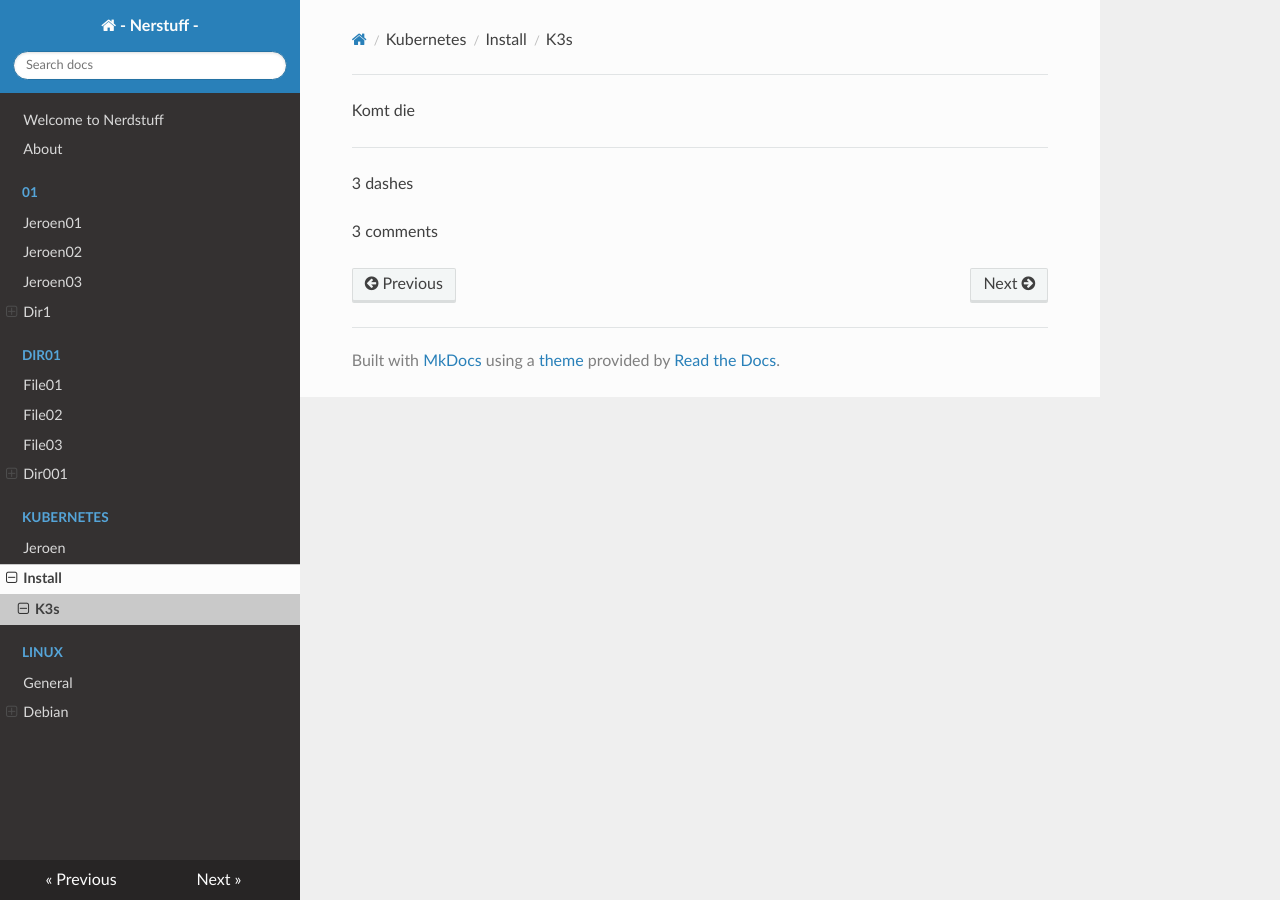
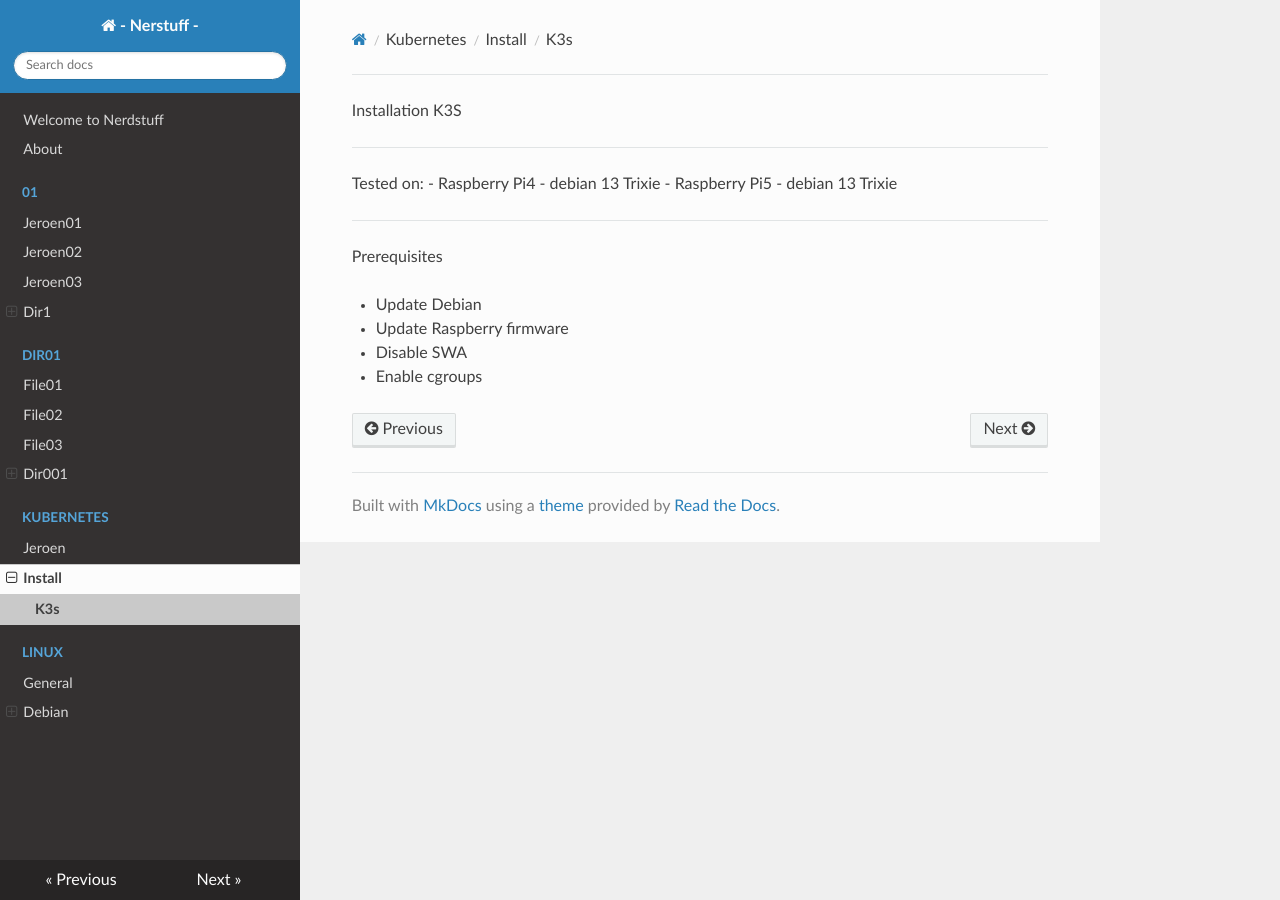
Before and after one commit to jrn74/mkdocs-nerdstuff, an MkDocs documentation site: the page built from doc/docs/kubernetes/install/k3s.md, in a window 1280 px wide. Built offline with MkDocs 1.6.1, drawn with Linux system fonts in a browser that asks for light colours; nearby versions of some CDN libraries.

Commit message:
small change

```diff
--- a/doc/docs/kubernetes/install/k3s.md
+++ b/doc/docs/kubernetes/install/k3s.md
@@ -1,6 +1,14 @@
-Komt die
+Installation K3S
 
 ---
-3 dashes
-###
-3 comments
+Tested on:
+- Raspberry Pi4 - debian 13 Trixie
+- Raspberry Pi5 - debian 13 Trixie
+---
+
+Prerequisites
+
+- Update Debian
+- Update Raspberry firmware
+- Disable SWA
+- Enable cgroups
```
